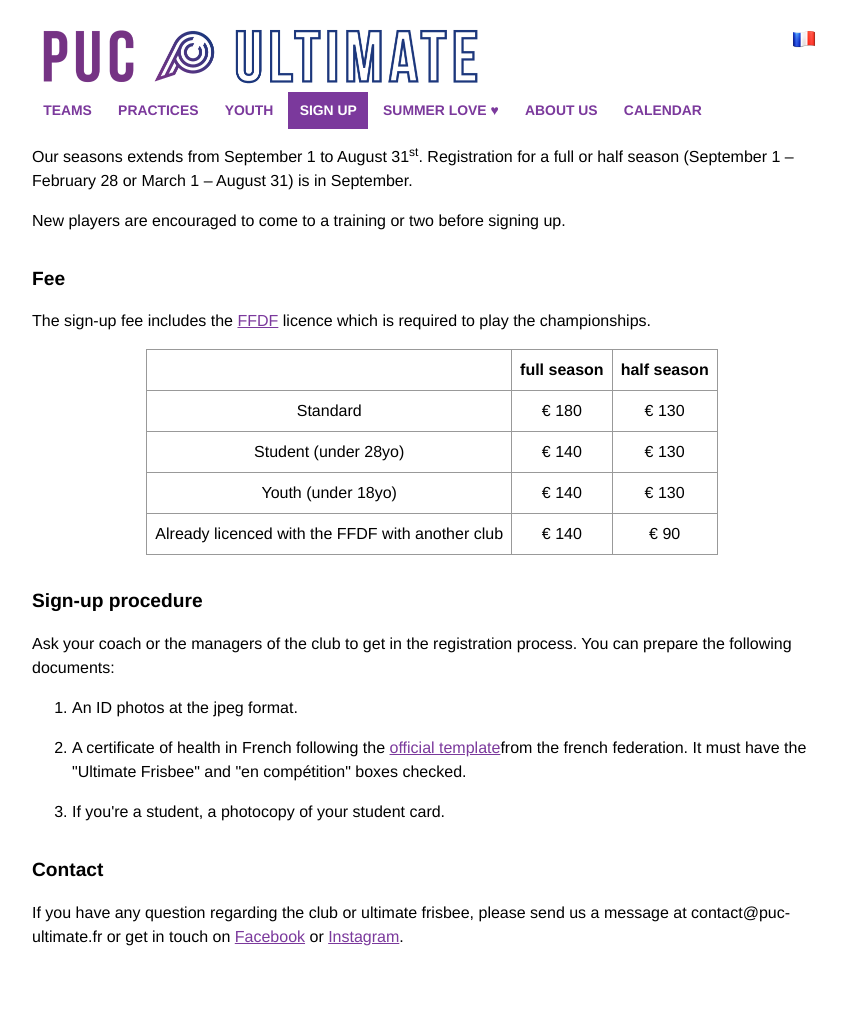
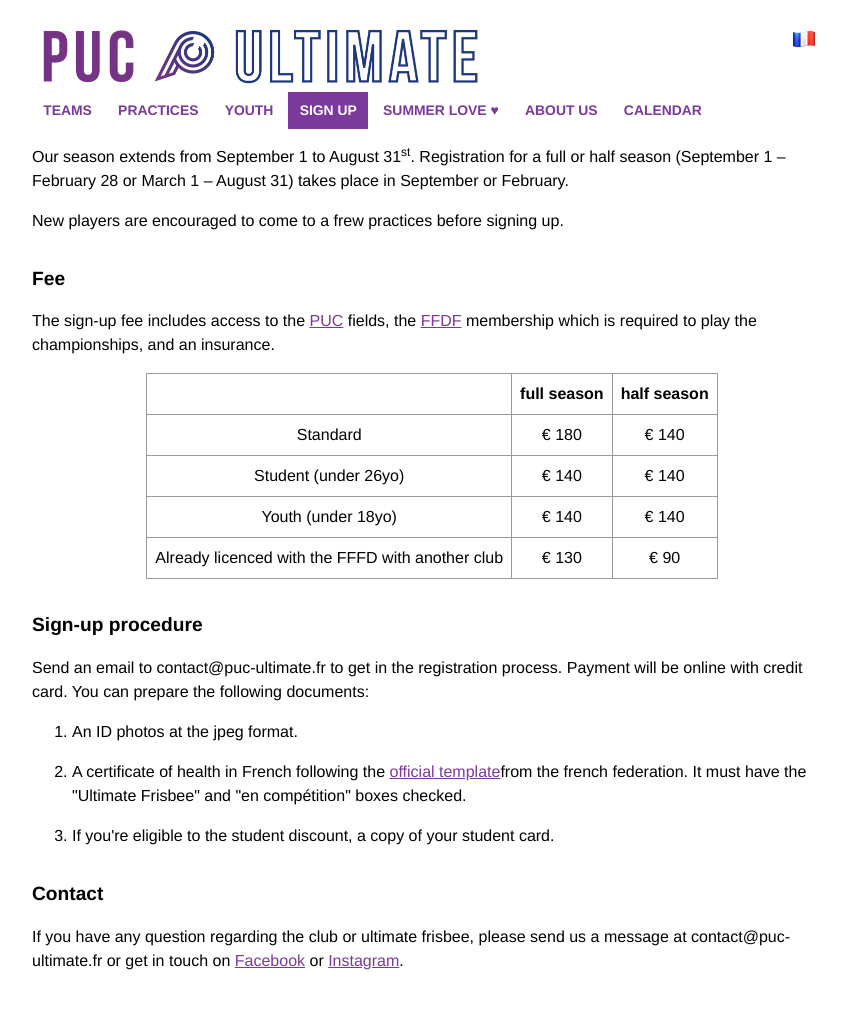
Before and after one commit to ahouhpuc/ahouhpuc.github.io, a Jekyll site: the page built from sign-up.html, in a window 1280 px wide. Shown: the whole page, without its empty margins (208-1054 px from the left). Built offline with Jekyll 4.4.1, drawn with Linux system fonts in a browser that asks for light colours; before the commit the page ends 997 px from its top, so only the background shows below that.

Commit message:
Update sign-up.html

```diff
--- a/sign-up.html
+++ b/sign-up.html
@@ -1,16 +1,16 @@
 ---
 lang: en
 title: PUC Ultimate Sign Up
-description: Our PUC Ultimate Ultimate seasons extends from September 1 to August 31. Registration is in September and October.
+description: The season extends from September 1 to August 31. Registration takes place in September.
 ---
 
-<p>Our seasons extends from September 1 to August 31<sup>st</sup>. Registration for a full or half season (September 1 – February 28 or March 1 – August 31) is in September.</p>
+<p>Our season extends from September 1 to August 31<sup>st</sup>. Registration for a full or half season (September 1 – February 28 or March 1 – August 31) takes place in September or February.</p>
 
-<p>New players are encouraged to come to a training or two before signing up.</p>
+<p>New players are encouraged to come to a frew practices before signing up.</p>
 
 <h2>Fee</h2>
 
-<p>The sign-up fee includes the <a href="http://www.ffdf.fr" target="_blank">FFDF</a> licence which is required to play the championships.</p>
+<p>The sign-up fee includes access to the <a href="http://puc.paris" target="_blank">PUC</a> fields, the <a href="http://www.ffdf.fr" target="_blank">FFDF</a> membership which is required to play the championships, and an insurance.</p>
 
 <table>
   <tr>
@@ -21,31 +21,31 @@ description: Our PUC Ultimate Ultimate seasons extends from September 1 to Augus
   <tr>
     <td>Standard</td>
     <td>€&nbsp;180</td>
-    <td>€&nbsp;130</td>
+    <td>€&nbsp;140</td>
   </tr>
   <tr>
-    <td>Student (under 28yo)</td>
+    <td>Student (under 26yo)</td>
     <td>€&nbsp;140</td>
-    <td>€&nbsp;130</td>
+    <td>€&nbsp;140</td>
   </tr>
   <tr>
     <td>Youth (under 18yo)</td>
     <td>€&nbsp;140</td>
-    <td>€&nbsp;130</td>
+    <td>€&nbsp;140</td>
   </tr>
   <tr>
-    <td>Already licenced with the FFDF with another club</td>
-    <td>€&nbsp;140</td>
+    <td>Already licenced with the FFFD with another club</td>
+    <td>€&nbsp;130</td>
     <td>€&nbsp;90</td>
   </tr>
 </table>
 
 <h2>Sign-up procedure</h2>
 
-<p>Ask your coach or the managers of the club to get in the registration process. You can prepare the following documents:</p>
+<p>Send an email to contact@puc-ultimate.fr to get in the registration process. Payment will be online with credit card. You can prepare the following documents:</p>
 
 <ol>
   <li>An ID photos at the jpeg format.</li>
   <li>A certificate of health in French following the <a href="https://www.ffdf.fr/wp-content/uploads/2020/06/Modele-Certificat-Medical.pdf">official template</a>from the french federation. It must have the "Ultimate Frisbee" and "en compétition" boxes checked.</li>
-  <li>If you're a student, a photocopy of your student card.</li>
+  <li>If you're eligible to the student discount, a copy of your student card.</li>
 </ol>
```
